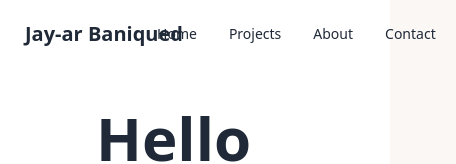
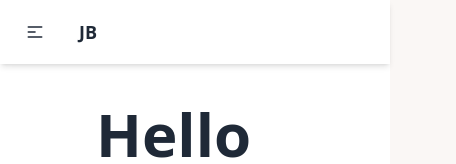
Before and after one commit to Adex29/Portfolio, a React (Create React App) app: page / in a window 390 px wide. Shown: the top 164 px of the page, 456 px wide, since content can reach past the window. Built offline with nearby package versions, Linux system fonts and the light colour scheme.

Commit message:
refactor Header component for improved navigation structure and styling

```diff
--- a/src/Pages/homePage.js
+++ b/src/Pages/homePage.js
@@ -44,7 +44,7 @@
                 </div>
                 <div className="flex start justify-start w-1/2 py-0 md:pl-14">
                     <a href="/contactme">
-                        <button className="btn btn-wide btn-success text-lg">Hire Me</button>
+                        <button className="btn btn-wide btn-success text-lg">Contact Me?</button>
                     </a>
                 </div>
                 <div className="flex start justify-start pt-14 pb-5 md:pl-14">
--- a/src/components/Header.js
+++ b/src/components/Header.js
@@ -1,20 +1,44 @@
+import React from 'react';
 
-function Header(){
-    return(
-        <div className="navbar bg-base-100">
-            <div className="flex-1">
-                <a href="/" className="btn btn-ghost text-xl">Jay-ar Baniqued</a>
+function Header() {
+    const navItems = [
+        { href: "/", label: "Home" },
+        { href: "/projects", label: "Projects" },
+        { href: "/aboutme", label: "About" },
+        { href: "/contactme", label: "Contact" },
+    ];
+
+    return (
+        <div className="navbar bg-base-100 shadow-md sticky top-0 z-50 flex justify-between">
+            <div className="navbar-start">
+                <div className="dropdown dropdown-hover md:hidden">
+                    <label tabIndex={0} className="btn btn-ghost">
+                        <svg xmlns="http://www.w3.org/2000/svg" className="h-5 w-5" fill="none" viewBox="0 0 24 24" stroke="currentColor">
+                            <path strokeLinecap="round" strokeLinejoin="round" strokeWidth="2" d="M4 6h16M4 12h8m-8 6h16" />
+                        </svg>
+                    </label>
+                    <ul tabIndex={0} className="menu menu-sm dropdown-content mt-3 z-[1] p-2 shadow bg-base-100 rounded-box w-52">
+                        {navItems.map((item) => (
+                            <li key={item.href}><a href={item.href}>{item.label}</a></li>
+                        ))}
+                    </ul>
+                </div>
+
+
+                <a href="/" className="btn btn-ghost normal-case text-xl hidden sm:flex">Jay-ar Baniqued</a>
+                <a href="/" className="btn btn-ghost normal-case text-lg sm:hidden flex">JB</a>
+
             </div>
-            <div className="flex-none">
+
+            <div className="navbar-end hidden md:flex">
                 <ul className="menu menu-horizontal px-1">
-                    <li><a href="/">Home</a></li>
-                    <li><a href="/projects">Projects</a></li>
-                    <li><a href="/aboutme">About</a></li>
-                    <li><a href="/contactme">Contact</a></li>
+                    {navItems.map((item) => (
+                        <li key={item.href}><a href={item.href}>{item.label}</a></li>
+                    ))}
                 </ul>
             </div>
         </div>
-    )
+    );
 }
 
-export default Header
+export default Header;
```
